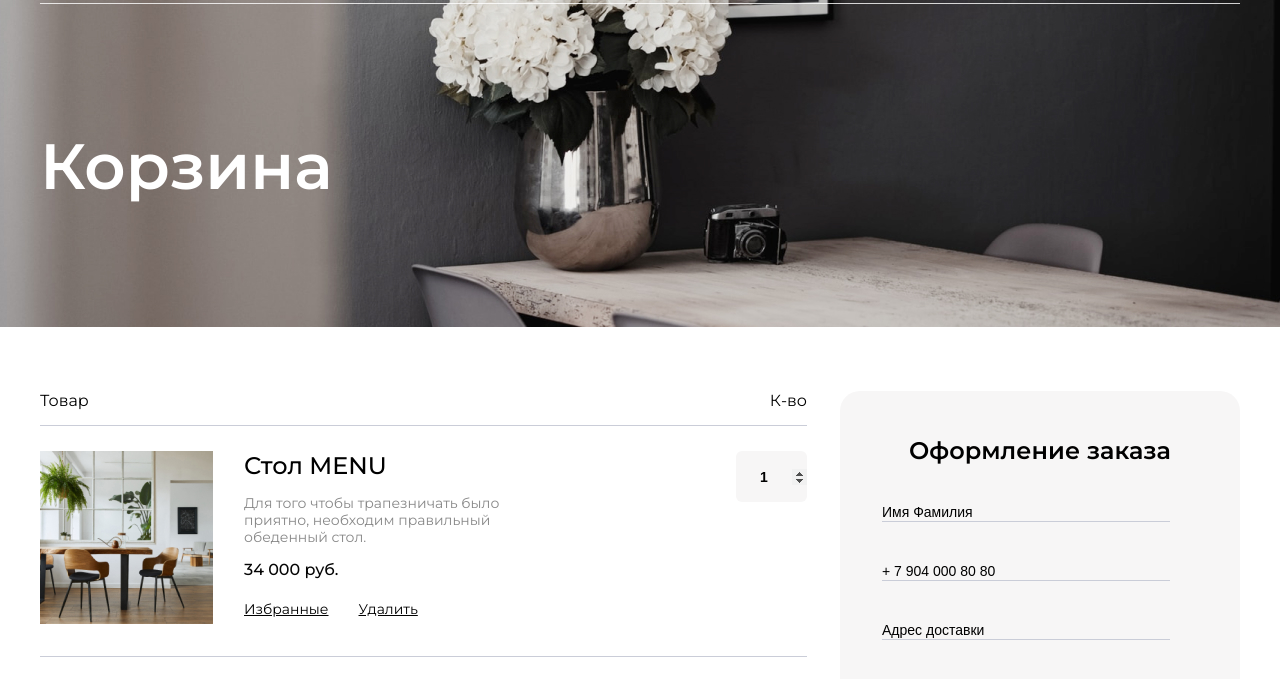
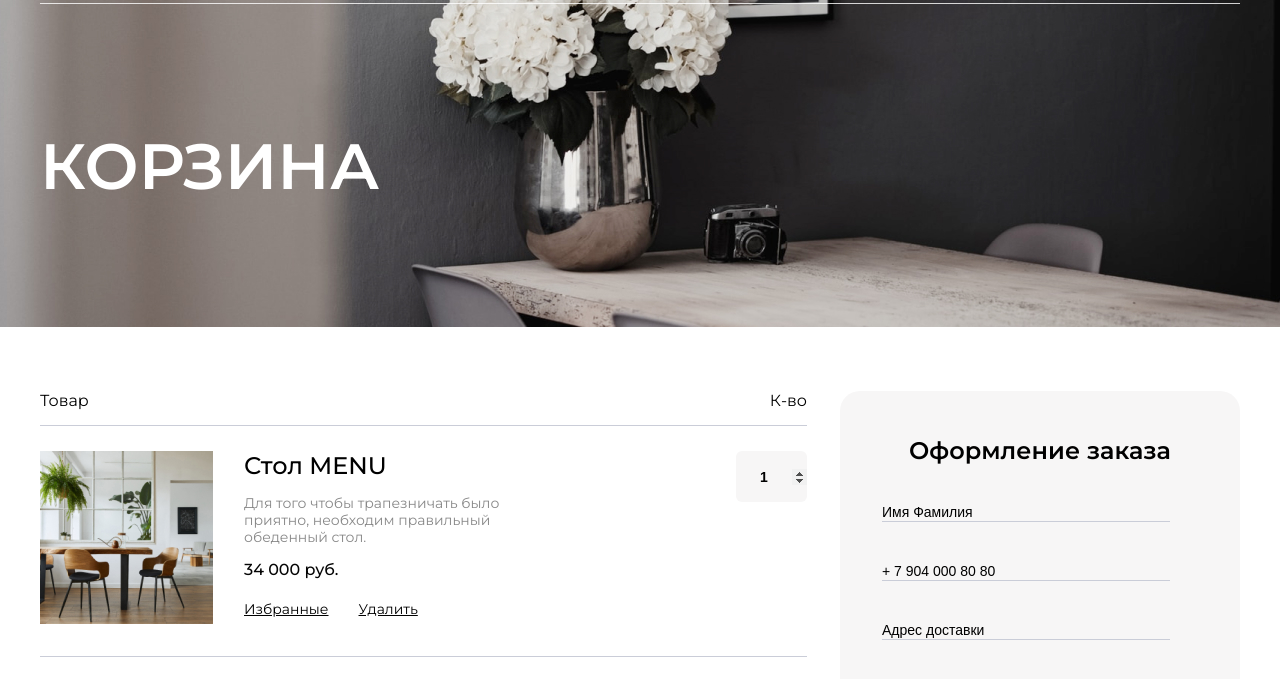
Before and after one commit to faust23259/faust23259.github.io, a plain HTML site: page cart.html in a window 1280 px wide. Shown: the part 73-752 px from the top of the page. Drawn offline with Linux system fonts and the light colour scheme.

Commit message:
Update cart.html

```diff
--- a/cart.html
+++ b/cart.html
@@ -61,7 +61,7 @@
         </header>
 
         <div>
-            <h1 class="heading__big">Корзина</h1>
+            <h1 class="heading__big">КОРЗИНА</h1>
         </div>
     </section>
 
```
